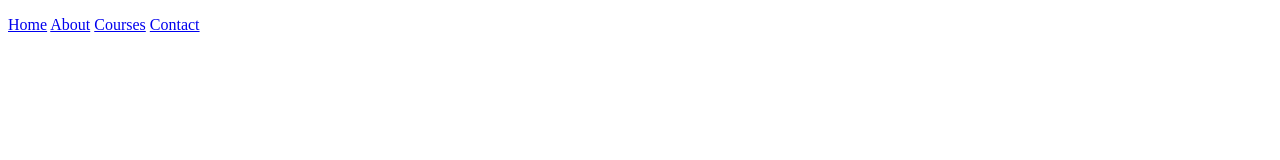
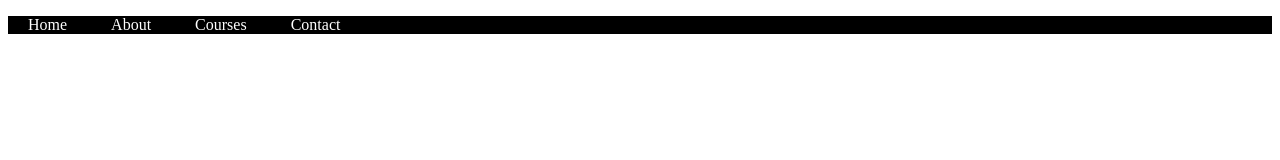
Before and after one commit to Yashpoonia05/WDW_0200, a plain HTML site: page Web Designing Workshop Assignment/Assignment 7/index.html in a window 1280 px wide. Drawn offline with Linux system fonts and the light colour scheme.

Commit message:
Assignment 7 completed with styling

```diff
--- a/Web Designing Workshop Assignment/Assignment 7/index.html
+++ b/Web Designing Workshop Assignment/Assignment 7/index.html
@@ -3,14 +3,14 @@
 <head>
     <meta charset="UTF-8">
     <meta name="viewport" content="width=device-width, initial-scale=1.0">
-    <title>Document</title>
+    <title>Assignment 7</title>
 </head>
 <body>
-    <p>
-        <a href="Home" >Home</a>
-        <a href="About" >About</a>
-        <a href="Courses">Courses</a>
-        <a href="Contacts">Contact</a>
+    <p style="background-color: black;">
+        <a href="Home" style="padding: 20px; color: white;  text-decoration: none;" >Home</a>
+        <a href="About" style="padding: 20px; color: white;  text-decoration: none;">About</a>
+        <a href="Courses" style="padding: 20px; color: white;  text-decoration: none;">Courses</a>
+        <a href="Contacts" style="padding: 20px; color: white;  text-decoration: none;">Contact</a>
      </p>
 </body>
 </html>
```
